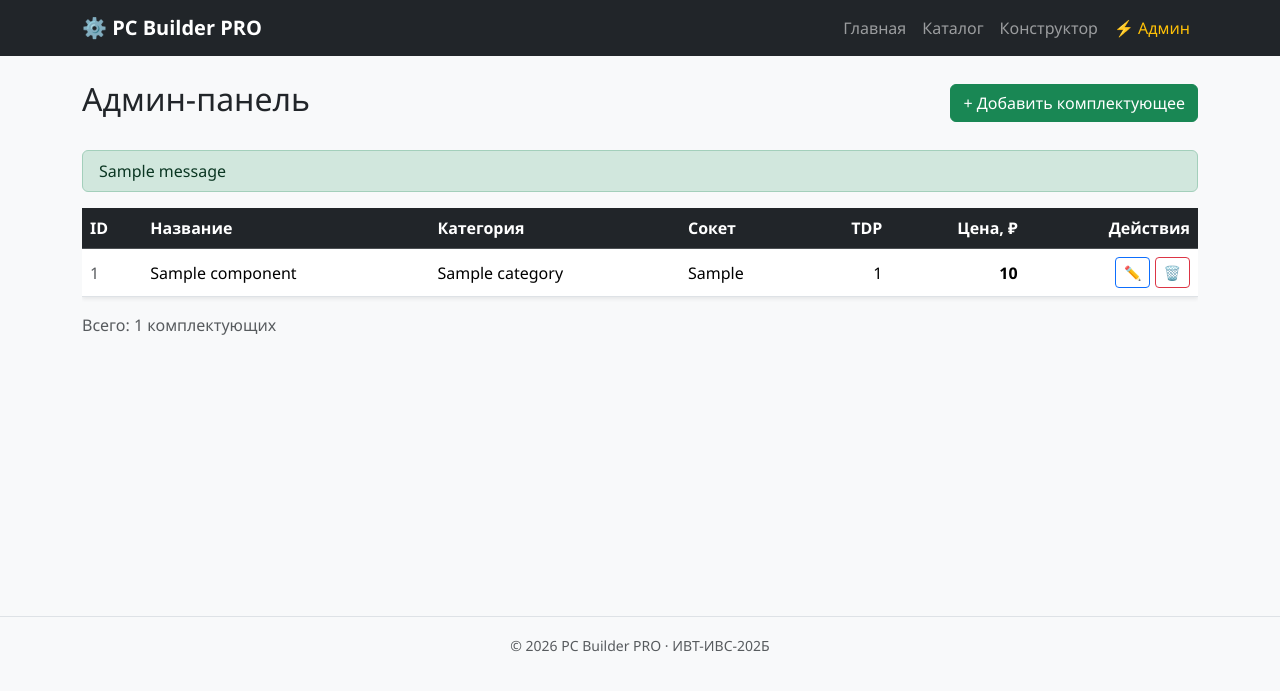
After one commit to artem-galeev/pc-builder-pro, a Flask app: page /admin in a window 1280 px wide. The commit adds this page. Shown: the top 691 px of the page. Run offline with Flask 3, Linux system fonts and the light colour scheme; tables that the repository leaves empty hold one stand-in row (values such as "Sample post"); one stand-in notice (Sample message) is shown; parts of the project's set-up code (start-up, migrations or seed data) failed here and were passed over.

Commit message:
Админ-панель: добавление, редактирование, удаление комплектующих

```diff
--- a/app.py
+++ b/app.py
@@ -110,6 +110,57 @@ def register_routes(app):
             )
         return redirect(url_for("catalog"))
 
+    # ==================== АДМИН-ПАНЕЛЬ ====================
+
+    @app.route("/admin")
+    def admin():
+        components = Component.query.order_by(Component.category_id, Component.name).all()
+        categories = Category.query.all()
+        return render_template("admin/index.html", components=components, categories=categories)
+
+    @app.route("/admin/add", methods=["GET", "POST"])
+    def admin_add():
+        categories = Category.query.all()
+        if request.method == "POST":
+            comp = Component(
+                category_id=request.form.get("category_id", type=int),
+                name=request.form.get("name", "").strip(),
+                price=request.form.get("price", 0, type=float),
+                tdp=request.form.get("tdp", 0, type=int),
+                socket=request.form.get("socket", "").strip() or None,
+                performance=request.form.get("performance", 0, type=int),
+            )
+            db.session.add(comp)
+            db.session.commit()
+            flash(f"Добавлено: {comp.name}", "success")
+            return redirect(url_for("admin"))
+        return render_template("admin/form.html", categories=categories, comp=None)
+
+    @app.route("/admin/edit/<int:component_id>", methods=["GET", "POST"])
+    def admin_edit(component_id):
+        comp = Component.query.get_or_404(component_id)
+        categories = Category.query.all()
+        if request.method == "POST":
+            comp.category_id = request.form.get("category_id", type=int)
+            comp.name = request.form.get("name", "").strip()
+            comp.price = request.form.get("price", 0, type=float)
+            comp.tdp = request.form.get("tdp", 0, type=int)
+            comp.socket = request.form.get("socket", "").strip() or None
+            comp.performance = request.form.get("performance", 0, type=int)
+            db.session.commit()
+            flash(f"Обновлено: {comp.name}", "success")
+            return redirect(url_for("admin"))
+        return render_template("admin/form.html", categories=categories, comp=comp)
+
+    @app.route("/admin/delete/<int:component_id>", methods=["POST"])
+    def admin_delete(component_id):
+        comp = Component.query.get_or_404(component_id)
+        name = comp.name
+        db.session.delete(comp)
+        db.session.commit()
+        flash(f"Удалено: {name}", "danger")
+        return redirect(url_for("admin"))
+
 
 app = create_app()
 
--- /dev/null
+++ b/templates/admin/index.html
@@ -0,0 +1,54 @@
+{% extends "base.html" %}
+
+{% block title %}Админ-панель — PC Builder PRO{% endblock %}
+
+{% block content %}
+<div class="d-flex justify-content-between align-items-center mb-4">
+    <h2>Админ-панель</h2>
+    <a href="{{ url_for('admin_add') }}" class="btn btn-success">+ Добавить комплектующее</a>
+</div>
+
+{% with messages = get_flashed_messages(with_categories=true) %}
+    {% for category, message in messages %}
+    <div class="alert alert-{{ category }} py-2">{{ message }}</div>
+    {% endfor %}
+{% endwith %}
+
+<div class="table-responsive">
+    <table class="table table-hover bg-white shadow-sm align-middle">
+        <thead class="table-dark">
+            <tr>
+                <th>ID</th>
+                <th>Название</th>
+                <th>Категория</th>
+                <th>Сокет</th>
+                <th class="text-end">TDP</th>
+                <th class="text-end">Цена, ₽</th>
+                <th class="text-end">Действия</th>
+            </tr>
+        </thead>
+        <tbody>
+            {% for c in components %}
+            <tr>
+                <td class="text-muted">{{ c.id }}</td>
+                <td>{{ c.name }}</td>
+                <td>{{ c.category.name }}</td>
+                <td>{{ c.socket or "—" }}</td>
+                <td class="text-end">{{ c.tdp }}</td>
+                <td class="text-end fw-bold">{{ "%.0f"|format(c.price) }}</td>
+                <td class="text-end">
+                    <a href="{{ url_for('admin_edit', component_id=c.id) }}"
+                       class="btn btn-sm btn-outline-primary">✏️</a>
+                    <form method="post" action="{{ url_for('admin_delete', component_id=c.id) }}"
+                          class="d-inline" onsubmit="return confirm('Удалить «{{ c.name }}»?')">
+                        <button class="btn btn-sm btn-outline-danger">🗑️</button>
+                    </form>
+                </td>
+            </tr>
+            {% endfor %}
+        </tbody>
+    </table>
+</div>
+
+<p class="text-muted">Всего: {{ components|length }} комплектующих</p>
+{% endblock %}
--- a/templates/base.html
+++ b/templates/base.html
@@ -15,6 +15,7 @@
                 <a class="nav-link" href="{{ url_for('index') }}">Главная</a>
                 <a class="nav-link" href="{{ url_for('catalog') }}">Каталог</a>
                 <a class="nav-link" href="{{ url_for('build') }}">Конструктор</a>
+                <a class="nav-link text-warning" href="{{ url_for('admin') }}">⚡ Админ</a>
             </div>
         </div>
     </nav>
```
Also changed, not shown: templates/admin/form.html (added, +57 -0 lines).
